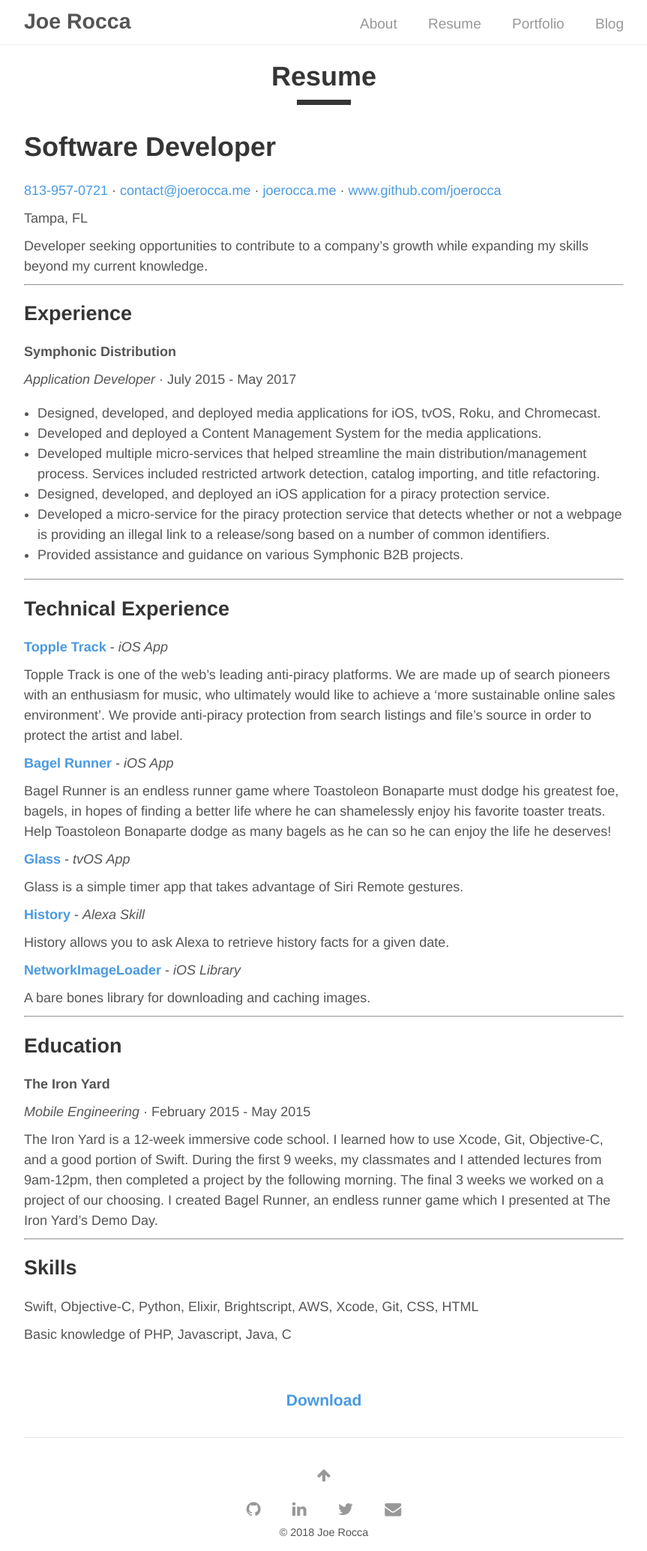
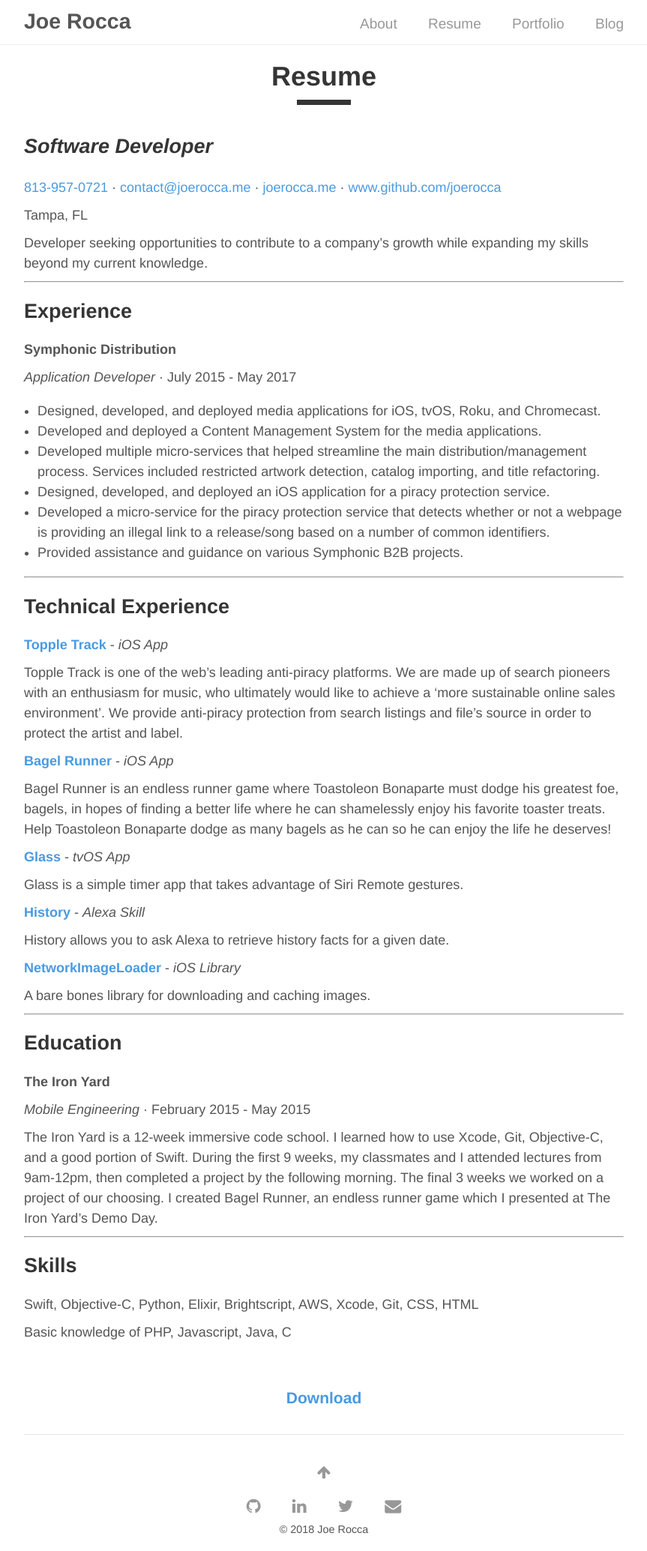
Before and after one commit to joerocca/joerocca.github.io, a Jekyll site: the page built from resume.md, in a window 1280 px wide. Shown: the whole page at 75% size, without its empty margins (208-1071 px from the left). Built offline with Jekyll 4.4.1, drawn with Linux system fonts in a browser that asks for light colours.

```diff
--- a/resume.md
+++ b/resume.md
@@ -3,8 +3,7 @@ layout: resume
 title: Resume
 ---
 
-Software Developer
-============
+## *Software Developer*
 
 [{{ site.author.phone }}](tel:{{ site.author.phone }}) &middot; [{{ site.author.email }}](mailto:{{ site.author.email }}) &middot; [joerocca.me]({{ site.author.website }}) &middot; [www.github.com/joerocca]({{ site.author.github }}){:target="blank"}
 
```
